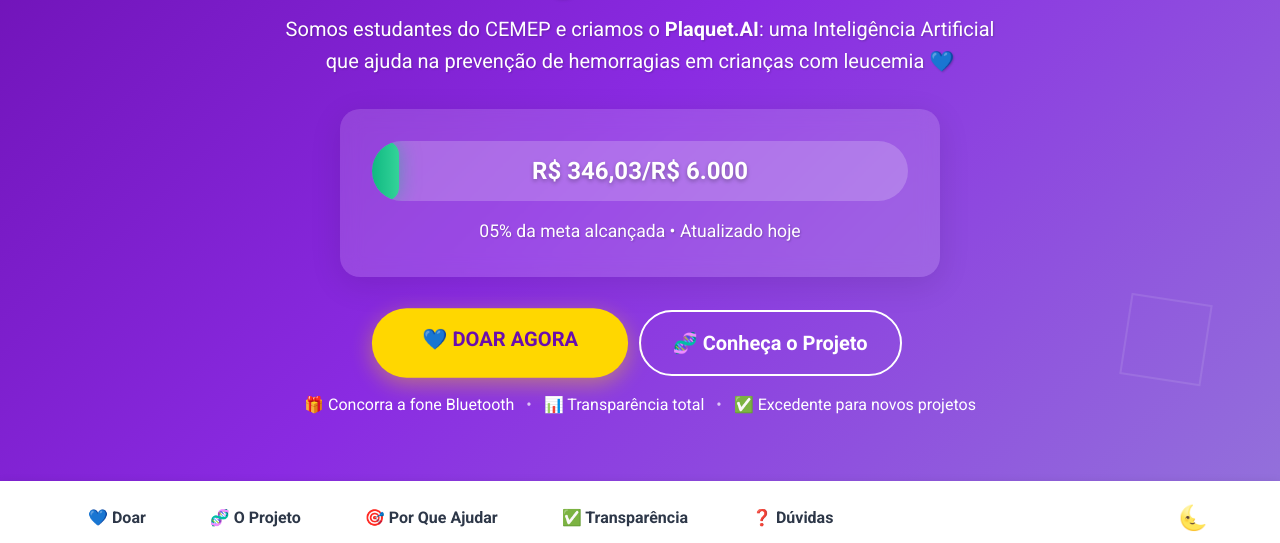
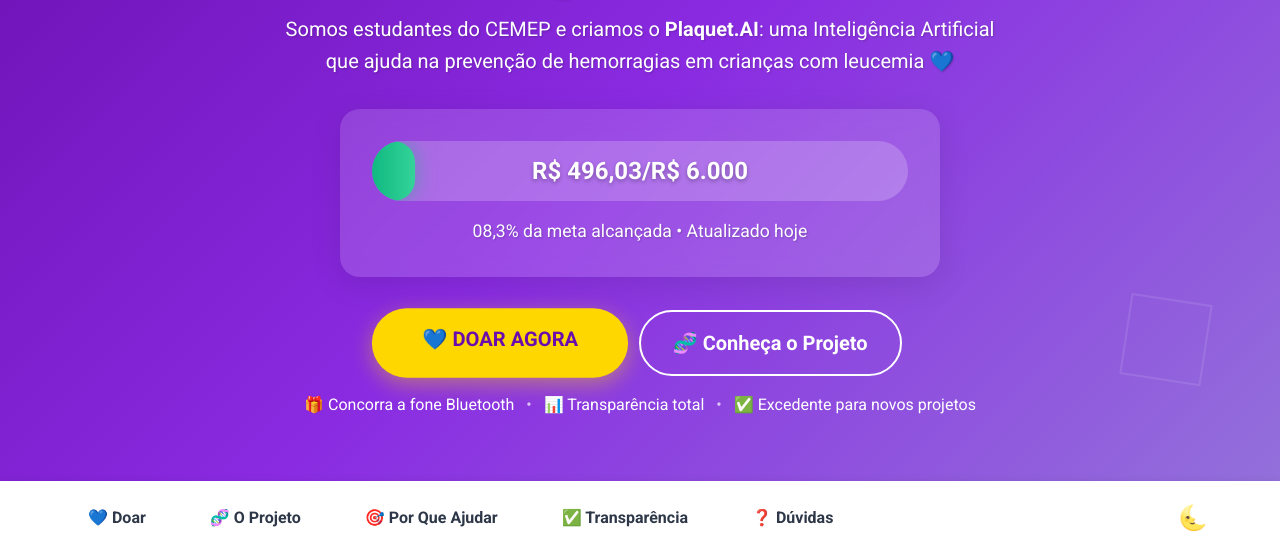
Before and after one commit to fmMundin/plaquetaiWeb, a plain HTML site: page index.html in a window 1280 px wide. Shown: the part 257-800 px from the top of the page. Drawn offline with nearby package versions, Linux system fonts and the light colour scheme.

Commit message:
Atualização de Valores 15/11

```diff
--- a/index.html
+++ b/index.html
@@ -57,15 +57,15 @@
                     <!-- Contador de Meta -->
                     <div class="donation-meter-hero animate__animated animate__zoomIn">
                         <div class="meter-container">
-                            <div class="meter-fill" id="meterFill" style="width: 05%"></div>
+                            <div class="meter-fill" id="meterFill" style="width: 8%"></div>
                             <div class="meter-text">
-                                <span class="current-amount" id="currentAmount">R$ 346,03</span>
+                                <span class="current-amount" id="currentAmount">R$ 496,03</span>
                                 <span class="separator"> / </span>
                                 <span class="goal-amount">R$ 6.000</span>
                             </div>
                         </div>
                         <p class="meter-subtitle">
-                            <span id="percentage">05%</span> da meta alcançada • Atualizado hoje
+                            <span id="percentage">08,3%</span> da meta alcançada • Atualizado hoje
                         </p>
                     </div>
 
```
